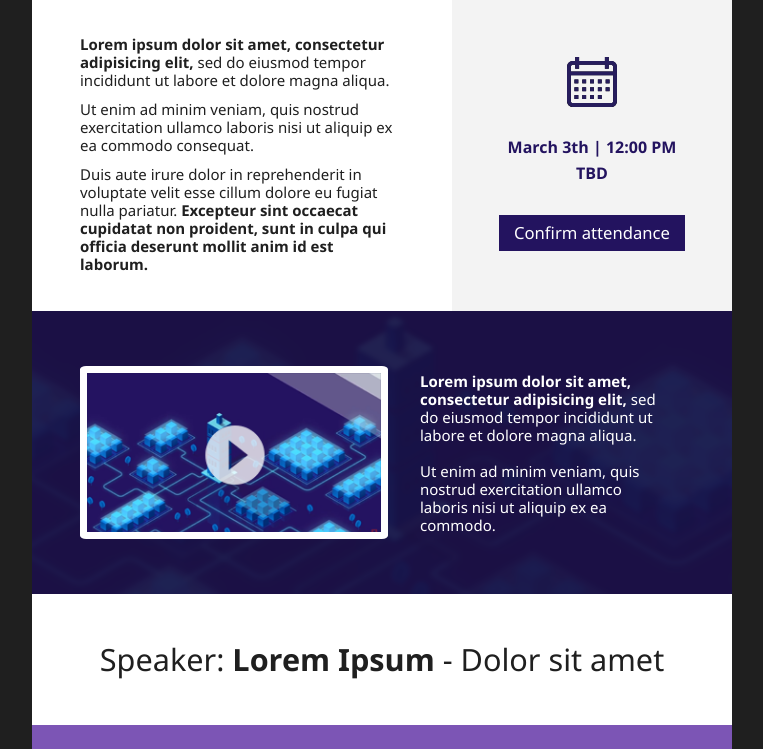
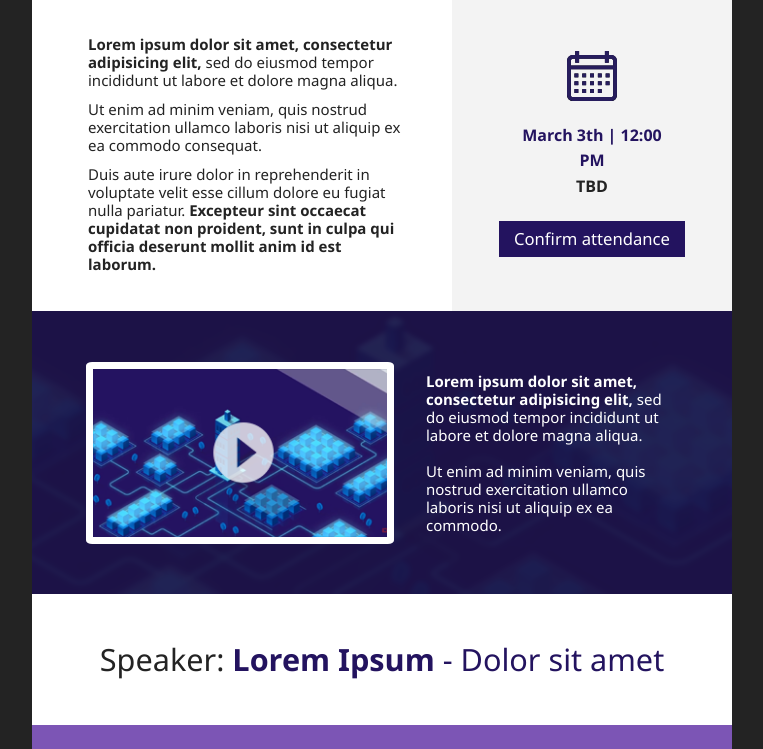
Before and after one commit to alstroemerieae/ejercicio-maqueta-naiades, a plain HTML site: page index.html in a window 1280 px wide. Shown: the part 468-1217 px from the top of the page, without its empty margins (258-1021 px from the left). Drawn offline with Linux system fonts and the light colour scheme; a web font is replaced by a local one.

Commit message:
Misc fixes

```diff
--- a/index.html
+++ b/index.html
@@ -1,11 +1,14 @@
 <!DOCTYPE html>
 <html lang="en">
+
 <head>
     <meta charset="UTF-8">
     <meta name="viewport" content="width=device-width, initial-scale=1.0">
     <link rel="stylesheet" href="/css/main.css">
+    <link rel="stylesheet" href="/css/fonts.css">
     <title>Demo</title>
 </head>
+
 <body>
     <div class="grid">
         <div class="banner">
@@ -17,30 +20,34 @@
                     LUNCH
                 </h3>
                 <h1 class="banner-text-large">
-                    Lorem  ipsum dolor sit  amet
+                    Lorem ipsum dolor sit amet
                 </h1>
             </div>
         </div>
         <div class="date">
             <div class="date-info">
                 <p>
-                    <strong>Lorem ipsum dolor sit amet, consectetur adipisicing elit,</strong> sed do eiusmod tempor incididunt ut labore et dolore magna aliqua.
+                    <strong>Lorem ipsum dolor sit amet, consectetur adipisicing elit,</strong> sed do eiusmod tempor
+                    incididunt ut labore et dolore magna aliqua.
                 </p>
                 <p>
-                    Ut enim ad minim veniam, quis nostrud exercitation ullamco laboris nisi ut aliquip ex ea commodo consequat.
+                    Ut enim ad minim veniam, quis nostrud exercitation ullamco laboris nisi ut aliquip ex ea commodo
+                    consequat.
                 </p>
                 <p>
-                    Duis aute irure dolor in reprehenderit in voluptate velit esse cillum dolore eu fugiat nulla pariatur. <strong>Excepteur sint occaecat cupidatat non proident, sunt in culpa qui officia deserunt mollit anim id est laborum.</strong>
+                    Duis aute irure dolor in reprehenderit in voluptate velit esse cillum dolore eu fugiat nulla
+                    pariatur. <strong>Excepteur sint occaecat cupidatat non proident, sunt in culpa qui officia deserunt
+                        mollit anim id est laborum.</strong>
                 </p>
             </div>
             <div class="date-calendar">
                 <div class="date-calendar-icon">
                     <!-- Image -->
                 </div>
-                <p class="date-calendar-time">
-                    March 3th | 12:00 PM
-                    <br><strong>TBD</strong>
-                </p>
+                <div class="date-calendar-time">
+                    <p>March 3th | 12:00 PM</p>
+                    <p> <span>TBD</span> </p>
+                </div>
                 <div class="date-calendar-button">
                     <p>Confirm attendance</p>
                 </div>
@@ -51,18 +58,19 @@
                 <div class="video-player-file"></div>
             </div>
             <div class="video-info">
-                <p><strong>Lorem ipsum dolor sit amet, consectetur adipisicing elit,</strong> sed do eiusmod tempor incididunt ut labore et dolore magna aliqua.</p>
+                <p><strong>Lorem ipsum dolor sit amet, consectetur adipisicing elit,</strong> sed do eiusmod tempor
+                    incididunt ut labore et dolore magna aliqua.</p>
                 <br>
                 <p>Ut enim ad minim veniam, quis nostrud exercitation ullamco laboris nisi ut aliquip ex ea commodo.</p>
             </div>
         </div>
         <div class="speaker">
-            <p>Speaker: <strong>Lorem Ipsum</strong> - Dolor sit amet </p>
+            <p> <span>Speaker: </span><strong>Lorem Ipsum</strong> - Dolor sit amet </p>
         </div>
         <div class="footer">
             <div class="footer-info">
                 <p> MORE INFORMATION: </p>
-                <p> <strong>Lorem Ipsum </strong>  | Vice President </p>
+                <p> <strong>Lorem Ipsum </strong> | Vice President </p>
                 <p class="footer-info-email"> consectetur@loremipsum.com </p>
             </div>
             <div class="footer-logo">
@@ -75,4 +83,5 @@
         </div>
     </div>
 </body>
+
 </html>
--- a/scss/_config.scss
+++ b/scss/_config.scss
@@ -1,20 +1,17 @@
-$font-stack: "Segoe UI", sans-serif;
 $max-width: 700px;
 
-// $primary-color: #271d5d;
+$font-stack: "Segoe UI", sans-serif;
+
 $primary-color: #23135f;
 $secondary-color: #7c55b5;
-
 $light-color: #ffffff;
 $gray-color: #f3f3f3;
-$dark-gray-color: #232323;
-$dark-color: #1f1f1f;
+$dark-color: #232323;
 
 * {
   box-sizing: border-box;
   margin: 0;
   padding: 0;
-  // border: 1px solid red;
 }
 
 html {
@@ -24,3 +21,7 @@ html {
   font-weight: 400;
   line-height: 1.2;
 }
+
+span {
+	color: $dark-color;
+}
--- a/scss/main.scss
+++ b/scss/main.scss
@@ -1,8 +1,8 @@
 @import "config";
 
 body {
+  color: $dark-color;
   background-color: $dark-color;
-  color: $dark-color;
 }
 
 .grid {
@@ -15,14 +15,13 @@ body {
 }
 
 .banner {
-  padding: 3rem;
+  padding: 3rem 3rem 4rem 3rem;
   display: flex;
   flex-direction: column;
   justify-content: space-between;
   background-image: url(/img/banner-background.png);
 
   &-logo {
-    // background: #00ff806e;
     background-image: url(/img/banner-logo.png);
     background-size: cover;
     background-repeat: no-repeat;
@@ -31,7 +30,6 @@ body {
   }
 
   &-text {
-    // background: #ffff006e;
     color: $light-color;
 
     &-small {
@@ -46,6 +44,7 @@ body {
       width: 407px;
       font-size: 56.24px;
       line-height: 1;
+      letter-spacing: 1px;
     }
   }
 }
@@ -58,7 +57,7 @@ body {
     display: flex;
     flex-direction: column;
     justify-content: space-around;
-			padding: 2rem 3rem;
+    padding: 2rem 3rem 2rem 3.5rem;
     background-color: $light-color;
     font-size: 15px;
   }
@@ -70,7 +69,7 @@ body {
     flex-direction: column;
     justify-content: space-evenly;
     align-items: center;
-			padding: 2rem 3rem;
+    padding: 2rem 3.5rem;
 
     &-icon {
       background-image: url(/img/calendar-icon.svg);
@@ -101,6 +100,7 @@ body {
   justify-content: center;
   align-items: center;
   padding: 2rem 3rem;
+  background-color: $dark-color;
   background-image: url(/img/video-section-background.png);
   background-size: cover;
   background-position: center;
@@ -109,7 +109,7 @@ body {
   &-player {
     background-image: url(/img/video-background.png);
     background-repeat: no-repeat;
-		height: 173px;
+    height: 182px;
     width: 308px;
     border: 7px solid $light-color;
     border-radius: 2%;
@@ -117,10 +117,10 @@ body {
   }
 
   &-info {
-		width: calc(100% - 308px);
+    width: calc(100% - 320px);
     color: $light-color;
     font-size: 15px;
-		padding: 0rem 1rem 0rem 2rem;
+    padding: 2rem 0.85rem 2rem 2rem;
   }
 }
 
@@ -129,8 +129,9 @@ body {
   justify-content: center;
   align-items: center;
   background-color: $light-color;
+  color: $primary-color;
 
-	p	{
+  p {
     font-size: 30.64px;
   }
 }
@@ -145,8 +146,9 @@ body {
 
   &-info {
     p:nth-child(2) {
-			margin-top: .25rem;
+      margin-top: 0.25rem;
     }
+
     &-email {
       color: $primary-color;
       font-weight: bold;
@@ -164,7 +166,7 @@ body {
     p {
       text-align: right;
       font-size: 12px;
-			margin-top: .5rem;
+      margin-top: 0.5rem;
     }
   }
 }
```
Also changed, not shown: css/main.css, 1 other file. Lines whose indentation alone changed are shown as unchanged.
